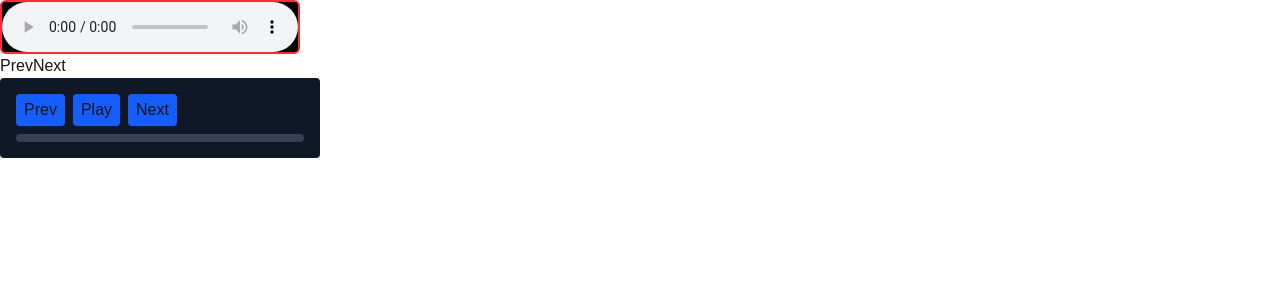
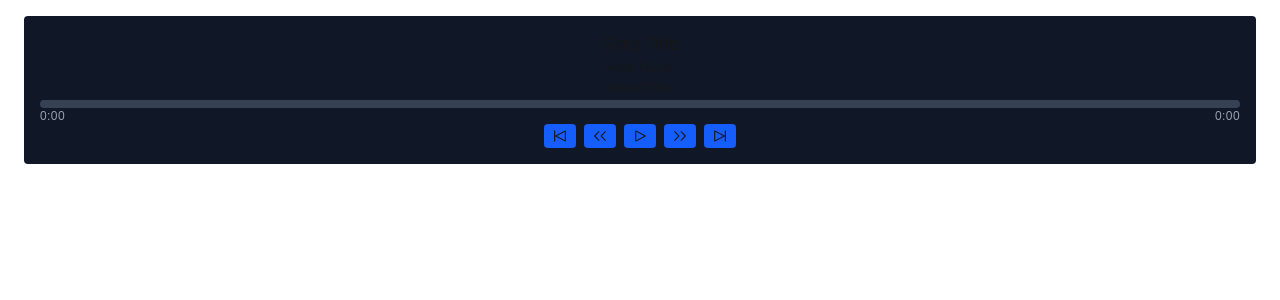
Before and after one commit to KLong75/indie-stream, a Next.js app: page / in a window 1280 px wide. Shown: the top 300 px of the page. Built offline with nearby package versions, Linux system fonts and the light colour scheme.

Commit message:
add icons, duration timer

```diff
--- a/app/page.tsx
+++ b/app/page.tsx
@@ -5,7 +5,7 @@ import CustomAudioPlayer from "./ui/audio-player-custom-controls";
 export default function Home() {
   return (
     <div>
-        <AudioPlayer />
+        {/* <AudioPlayer /> */}
         <CustomAudioPlayer />
     </div>
   );
--- a/app/ui/audio-player-custom-controls.tsx
+++ b/app/ui/audio-player-custom-controls.tsx
@@ -1,6 +1,18 @@
 "use client";
 
 import { useState, useRef, useEffect } from "react";
+import { PiPlayPauseBold } from "react-icons/pi";
+import { RxTrackPrevious } from "react-icons/rx";
+import { RxTrackNext } from "react-icons/rx";
+import { RxPlay } from "react-icons/rx";
+import { RxPause } from "react-icons/rx";
+import { RxDoubleArrowRight } from "react-icons/rx";
+import { RxDoubleArrowLeft } from "react-icons/rx";
+import { TbPlaylistAdd } from "react-icons/tb";
+import { RiPlayListAddLine } from "react-icons/ri";
+import { RiPlayListFill } from "react-icons/ri";
+import { RiPlayListLine } from "react-icons/ri";
+
 
 export default function CustomAudioPlayer() {
   const songs = [
@@ -11,8 +23,9 @@ export default function CustomAudioPlayer() {
   const audioRef = useRef<HTMLAudioElement>(null);
   const [isPlaying, setIsPlaying] = useState(false);
   const [progress, setProgress] = useState(0);
+  const [duration, setDuration] = useState(0);
 
-  function handlePlayPause() {
+  const handlePlayPause = () => {
     const audioElement = audioRef.current;
     if (!audioElement) return;
     if (isPlaying) {
@@ -22,18 +35,28 @@ export default function CustomAudioPlayer() {
       audioElement.play();
       setIsPlaying(true);
     }
-  }
+  };
 
-  function handleNext() {
+  const handleNext = () => {
     setCurrentSongIndex((prev) => (prev + 1) % songs.length);
     setIsPlaying(true);
   }
 
-  function handlePrev() {
-    setCurrentSongIndex((prev) =>
-      prev - 1 < 0 ? songs.length - 1 : prev - 1
-    );
+  const handlePrev = () => {
+    setCurrentSongIndex((prev) => (prev - 1 < 0 ? songs.length - 1 : prev - 1));
     setIsPlaying(true);
+  }
+
+  const fastForward = () => {
+    const audioElement = audioRef.current;
+    if (!audioElement) return;
+    audioElement.currentTime += 10;
+  }
+
+  const rewind = () =>{
+    const audioElement = audioRef.current;
+    if (!audioElement) return;
+    audioElement.currentTime -= 10;
   }
 
   useEffect(() => {
@@ -59,28 +82,60 @@ export default function CustomAudioPlayer() {
     }
   }, [currentSongIndex]);
 
+  useEffect(() => {
+    const audioElement = audioRef.current;
+    if (!audioElement) return;
+    const updateDuration = () => {
+      setDuration(audioElement.duration);
+    };
+    audioElement.addEventListener("loadedmetadata", updateDuration);
+    return () => {
+      audioElement.removeEventListener("loadedmetadata", updateDuration);
+    };
+  }, [currentSongIndex]);
+
+  const formatTime = (time: number) => {
+    const minutes = Math.floor(time / 60);
+    const seconds = Math.floor(time % 60);
+    return `${minutes}:${seconds < 10 ? "0" : ""}${seconds}`;
+  };
+
   return (
-    <div className="max-w-xs bg-gray-900 p-4 rounded">
+    <div className="bg-gray-900 p-4 rounded my-4 mx-6 tracking-wide">
       <audio ref={audioRef} src={songs[currentSongIndex]} controls={false} />
-      <div className="flex items-center space-x-2 mb-2">
+      <div className="flex justify-center text-center">Song Title</div>
+      <div className="flex justify-center text-center text-xs my-1">Artist Name</div>
+      <div className="flex justify-center text-center text-xs my-1">Album Title</div>
+      <div className="bg-gray-700 h-2 rounded mb-4">
+
+        <div
+          className="relative bg-blue-500 h-2 rounded"
+          style={{ width: `${progress}%` }}
+        />
+        {/* start timer */}
+        <div className="flex justify-between text-xs text-gray-400">
+          <div>{formatTime(audioRef.current?.currentTime || 0)}</div>
+          <div>{formatTime((audioRef.current?.duration || 0) - (audioRef.current?.currentTime || 0))}</div>
+        </div>
+      </div>
+      <div className="flex justify-center items-center space-x-2">
         <button className="bg-blue-600 px-2 py-1 rounded" onClick={handlePrev}>
-          Prev
+          <RxTrackPrevious />
+        </button>
+        <button className="bg-blue-600 px-2 py-1 rounded" onClick={rewind}>
+          <RxDoubleArrowLeft />
         </button>
         <button
           className="bg-blue-600 px-2 py-1 rounded"
-          onClick={handlePlayPause}
-        >
-          {isPlaying ? "Pause" : "Play"}
+          onClick={handlePlayPause}>
+          {isPlaying ? <RxPause /> : <RxPlay />}
+        </button>
+        <button className="bg-blue-600 px-2 py-1 rounded" onClick={fastForward}>
+          <RxDoubleArrowRight />
         </button>
         <button className="bg-blue-600 px-2 py-1 rounded" onClick={handleNext}>
-          Next
+          <RxTrackNext />
         </button>
-      </div>
-      <div className="bg-gray-700 h-2 rounded">
-        <div
-          className="bg-blue-500 h-2 rounded"
-          style={{ width: `${progress}%` }}
-        />
       </div>
     </div>
   );
--- a/app/ui/audio-player.tsx
+++ b/app/ui/audio-player.tsx
@@ -36,9 +36,8 @@ import { useState, useEffect, useRef } from "react";
 
 export default function AudioPlayer() {
   const songs = [
-    "/audio/starting-over/mp3/last-night.mp3",
-    "/audio/starting-over/mp3/starting-over.mp3",
-    "/audio/starting-over/mp3/sing-me-to-sleep.mp3",
+    "/audio/music/the-long-emergency/starting-over/mp3/last-night.mp3",
+    "/audio/music/the-long-emergency/starting-over/mp3/starting-over.mp3",
   ];
   const [currentSongIndex, setCurrentSongIndex] = useState(0);
   const audioRef = useRef<HTMLAudioElement>(null);
```
Also changed, not shown: package.json (+6 -5 lines), 1 other file (tests, documents, lock files or other folders).
